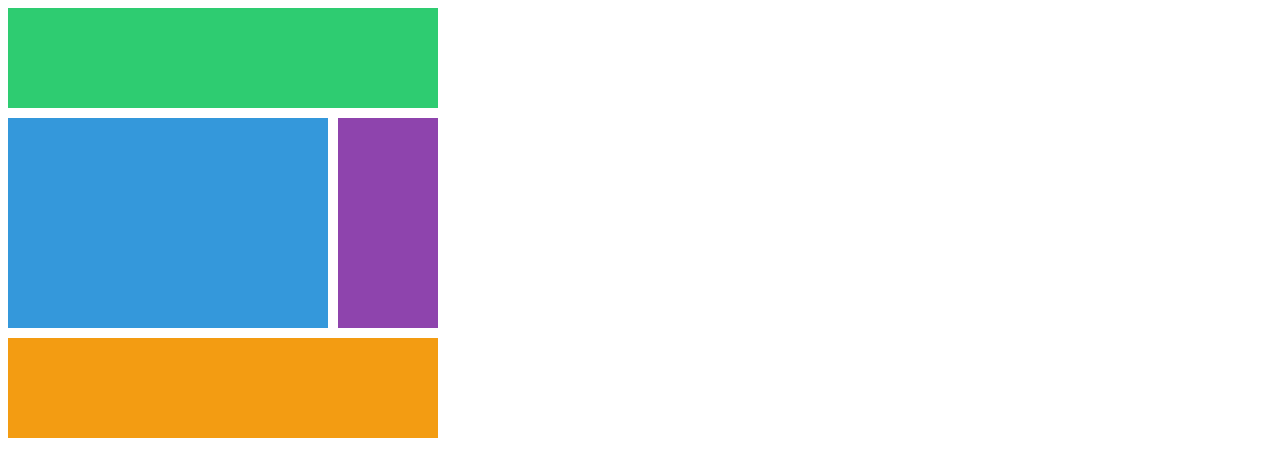
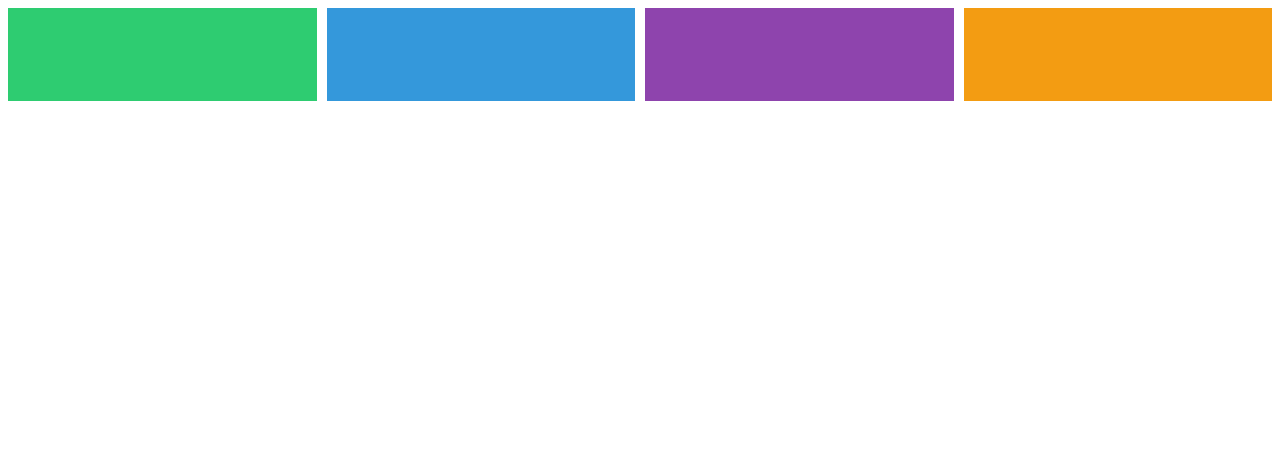
Before and after one commit to funkyblues/css-layout-masterclass-2022, a plain HTML site: page index.html in a window 1280 px wide. Drawn offline with Linux system fonts and the light colour scheme.

Commit message:
GRID - Grid Template (1)

```diff
--- a/styles.css
+++ b/styles.css
@@ -1,34 +1,35 @@
 .grid {
   display: grid;
   gap: 10px;
-  grid-template-columns: [first-line] 100px [second-line] 100px [third-line] 100px [fourth-line] 100px;
-  grid-template-rows: repeat(4, [sexy-line] 100px );
+  height: 50vh;
+  /* fraction: grid에서 사용가능한 공간 */
+  /* 1fr을 4번 반복. */
+  /* width: 500px로 주면, 1fr은 거기서 4를 나눠서 가져가게됨. */
+  /* fraction은 grid container에서 얻는 것임. */
+  /* grid-template-columns: repeat(4, 1fr); */
+
+  /* 녹색을 다른 것들보다 4배 정도 크게 만들겠다. */
+  /* grid-template-columns: 4fr 1fr 1fr 1fr; */
+
+  grid-template-columns: repeat(4, 1fr);
+
+  /* 수직으로는 높이가 없어서 화면에 나타나지 않는다.*/
+  /* 그래서 여기선 1fr은 0 */
+  grid-template-rows: repeat(4, 1fr);
 }
 
 .header {
   background-color: #2ecc71;
-  /* grid-column: 1 / 5; */
-  /* grid-column: 1 / -1; */
-  grid-column: span 4;
-
 }
 
 .content {
   background-color: #3498db;
-  grid-column: first-line / fourth-line;
-  /* grid-row: 2 / -2; */
-  grid-row: sexy-line 2 / sexy-line 4;
 }
 
 .nav {
   background-color: #8e44ad;
-  /* grid-row: 2 / -2; */
-  grid-row : span 2;
 }
 
 .footer {
   background-color: #f39c12;
-  /* grid-column: 1 / 5; */
-  /* grid-column: 1 / -1; */
-  grid-column: span 4;
 }
```
